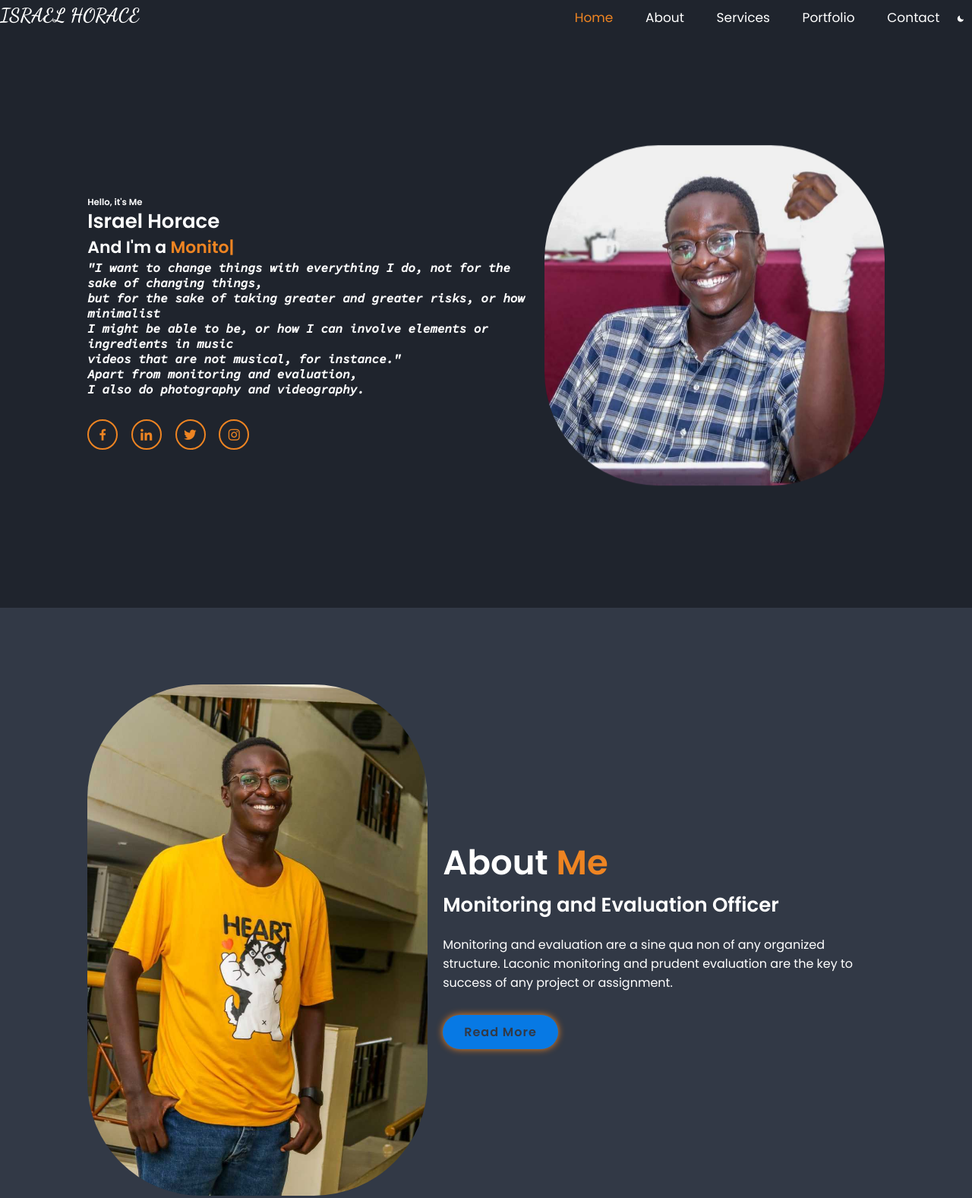
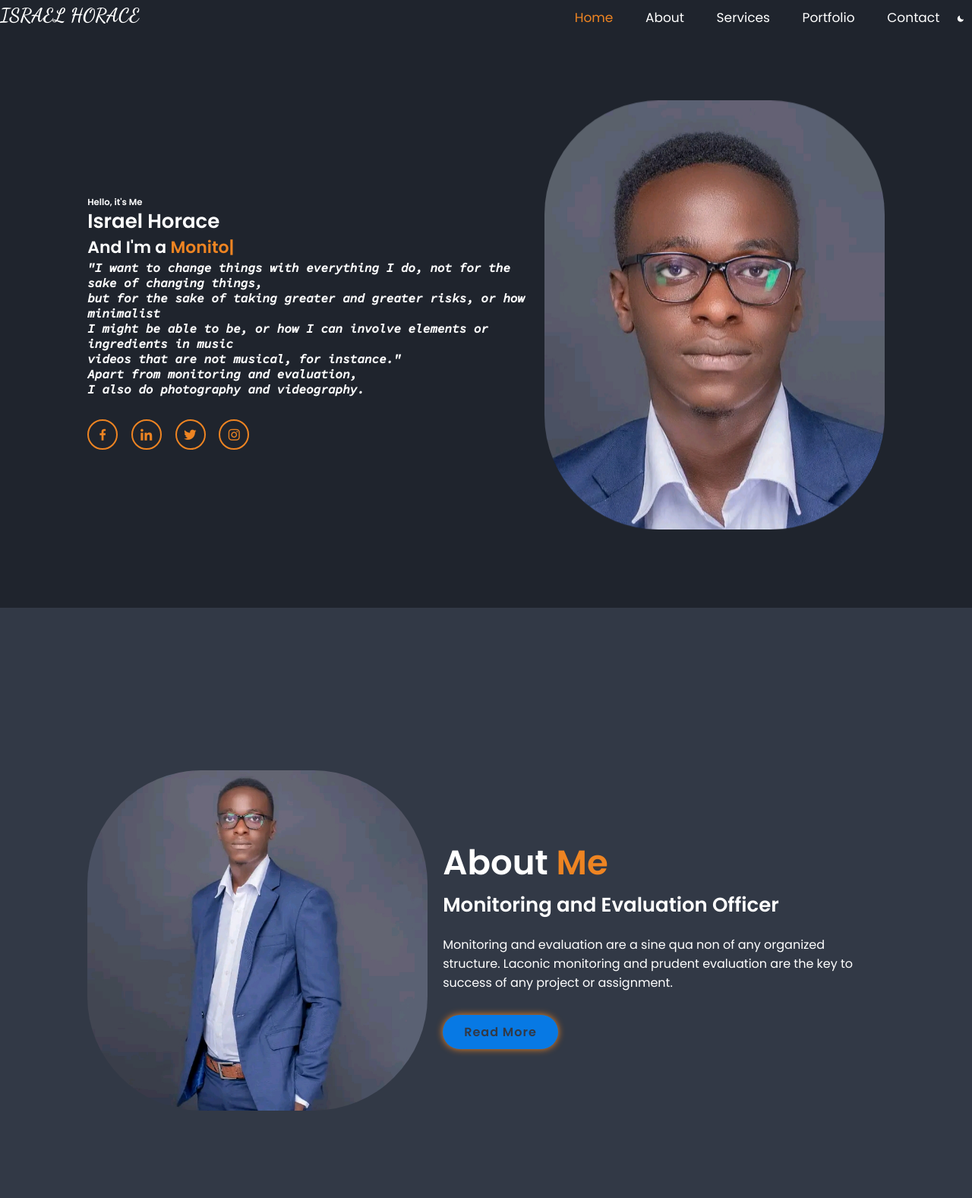
Before and after one commit to ChristineAnne-Adhiambo/Israel-s-Portfolio, a plain HTML site: page index.html in a window 1280 px wide. Shown: the top 1577 px of the page at 76% size. Drawn offline with nearby package versions, Linux system fonts and the light colour scheme.

Commit message:
updated images

```diff
--- a/index.html
+++ b/index.html
@@ -55,13 +55,13 @@
     <!-- <a href="#" class="btn">Download CV</a> -->
 </div>
 <div class="home-img">
-    <img src="/images/254768611693_status_b6269bb20f9c4ebe97bfa437593aa81e.jpg" alt="">
+    <img src="/images/1682342111920.jpg" alt="">
 </div>
 </section>
 <section class="about" id="about">
     <div class="about-img">
 
-        <img src="images/IMG-20221210-WA0019.jpg" alt="">
+        <img src="/images/1682342104508.jpg" alt="">
     </div>
         <div class="about-content">
             <h2 class="heading">About <span>Me</span></h2>
```
Also changed, not shown: images/1682342104508.jpg (added), images/1682342111920.jpg (added).
